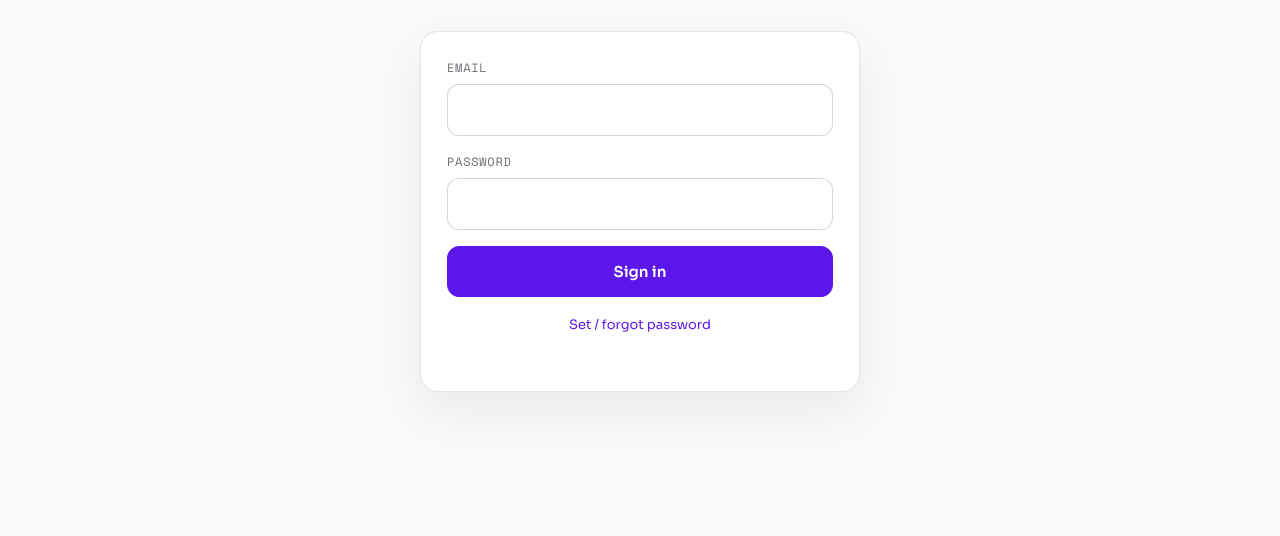
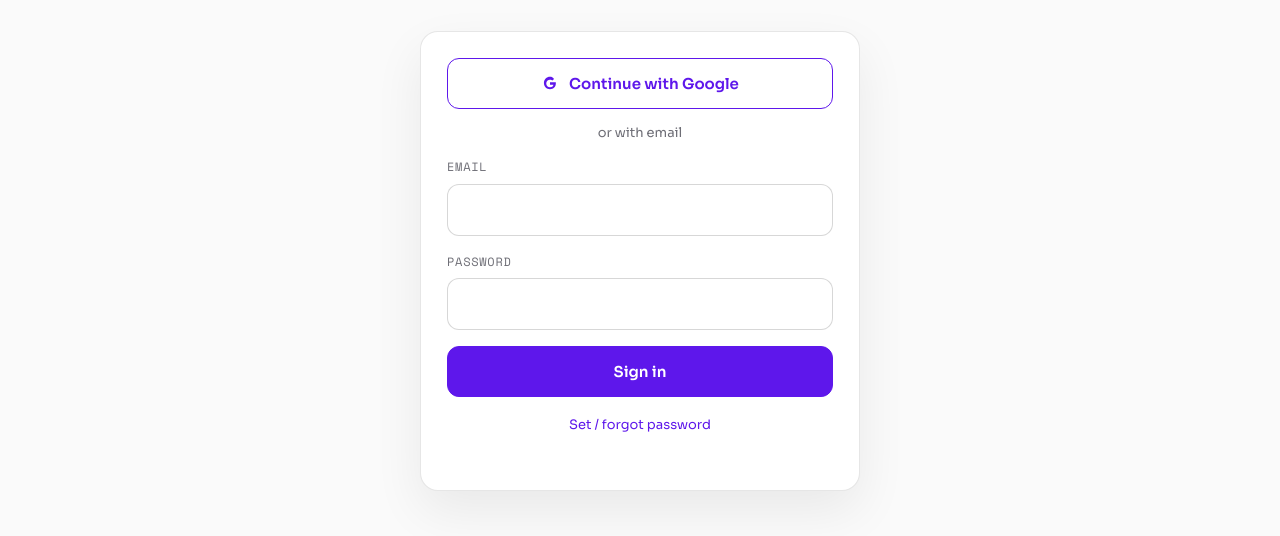
Before and after one commit to asmoboy/website, a plain HTML site: page affiliate/index.html in a window 1280 px wide. Shown: the part 370-906 px from the top of the page. Before the commit the page ends 862 px from the top, so only its background shows below. Drawn offline with nearby package versions, Linux system fonts and the light colour scheme.

Commit message:
Affiliate login: add Sign in with Google (EN/DE/RO)
Mirrors the customer account page's Google OAuth button on the affiliate
dashboard login, redirecting back to /affiliate/. Affiliate data still gates
by email via RLS, so a non-affiliate Google login just sees no profile.

Co-Authored-By: Claude Opus 4.8 <noreply@anthropic.com>

```diff
--- a/affiliate/index.html
+++ b/affiliate/index.html
@@ -88,6 +88,11 @@
       <p class="af-lede" id="afLoginSub">Sign in to track your clicks, confirmed sales and commission in real time.</p>
     </div>
     <div class="card login-card" style="max-width:440px;margin:0 auto;">
+      <button class="btn btn-block btn-outline" id="googleBtn" type="button" style="display:flex;align-items:center;justify-content:center;gap:10px;">
+        <svg width="18" height="18" viewBox="0 0 24 24" aria-hidden="true"><path fill="currentColor" d="M12 11v3.3h4.6c-.2 1.2-1.5 3.5-4.6 3.5-2.8 0-5-2.3-5-5.1s2.2-5.1 5-5.1c1.6 0 2.6.7 3.2 1.2l2.2-2.1C16 4.5 14.2 3.7 12 3.7 7.5 3.7 3.9 7.3 3.9 12s3.6 8.3 8.1 8.3c4.7 0 7.8-3.3 7.8-7.9 0-.5 0-.9-.1-1.4z"/></svg>
+        <span id="googleBtnLabel">Continue with Google</span>
+      </button>
+      <p id="afOrEmail" style="text-align:center;margin:14px 0;font-size:13px;color:var(--text-secondary,#888);">or with email</p>
       <div class="field"><label for="email" id="lblEmail">Email</label><input id="email" type="email" autocomplete="email"></div>
       <div class="field"><label for="password" id="lblPassword">Password</label><input id="password" type="password" autocomplete="current-password"></div>
       <button class="btn btn-block" id="loginBtn">Sign in</button>
@@ -167,6 +172,7 @@
       program: 'Affiliate program', login_pre: 'Your partner ', login_accent: 'dashboard',
       login_sub: 'Sign in to track your clicks, confirmed sales and commission in real time.',
       email: 'Email', password: 'Password', signin: 'Sign in', forgot: 'Set / forgot password',
+      google: 'Continue with Google', or_email: 'or with email',
       almost: 'Almost there', setpw_pre: 'Set your ', setpw_accent: 'password',
       setpw_sub: 'Choose a password for your affiliate dashboard.',
       newpw: 'New password', newpw2: 'Repeat password', save_signin: 'Save password & sign in',
@@ -188,6 +194,7 @@
       program: 'Partnerprogramm', login_pre: 'Dein Partner-', login_accent: 'Dashboard',
       login_sub: 'Melde dich an, um deine Klicks, bestätigten Verkäufe und Provision in Echtzeit zu verfolgen.',
       email: 'E-Mail', password: 'Passwort', signin: 'Anmelden', forgot: 'Passwort setzen / vergessen',
+      google: 'Mit Google fortfahren', or_email: 'oder mit E-Mail',
       almost: 'Fast geschafft', setpw_pre: 'Wähle dein ', setpw_accent: 'Passwort',
       setpw_sub: 'Wähle ein Passwort für dein Affiliate-Dashboard.',
       newpw: 'Neues Passwort', newpw2: 'Passwort wiederholen', save_signin: 'Passwort speichern & anmelden',
@@ -209,6 +216,7 @@
       program: 'Program de afiliere', login_pre: 'Panoul tău de ', login_accent: 'afiliat',
       login_sub: 'Autentifică-te pentru a-ți urmări clicurile, vânzările confirmate și comisionul în timp real.',
       email: 'E-mail', password: 'Parolă', signin: 'Autentificare', forgot: 'Setează / ai uitat parola',
+      google: 'Continuă cu Google', or_email: 'sau cu e-mail',
       almost: 'Aproape gata', setpw_pre: 'Alege-ți ', setpw_accent: 'parola',
       setpw_sub: 'Alege o parolă pentru panoul tău de afiliat.',
       newpw: 'Parolă nouă', newpw2: 'Repetă parola', save_signin: 'Salvează parola & autentifică-te',
@@ -244,6 +252,7 @@
     $('afLoginSub').textContent = t('login_sub');
     $('lblEmail').textContent = t('email'); $('lblPassword').textContent = t('password');
     $('loginBtn').textContent = t('signin'); $('forgotLink').textContent = t('forgot');
+    $('googleBtnLabel').textContent = t('google'); $('afOrEmail').textContent = t('or_email');
     $('afAlmostEb').textContent = t('almost');
     $('afSetpwH').innerHTML = t('setpw_pre') + '<span class="accent">' + t('setpw_accent') + '</span>';
     $('afSetpwSub').textContent = t('setpw_sub');
@@ -335,6 +344,14 @@
     msg.textContent = ''; loadDashboard();
   });
 
+  $('googleBtn').addEventListener('click', async function () {
+    var msg = $('loginMsg'); msg.className = 'msg'; msg.textContent = t('signing_in');
+    var res = await sb.auth.signInWithOAuth({
+      provider: 'google', options: { redirectTo: location.origin + '/affiliate/' }
+    });
+    if (res && res.error) { msg.className = 'msg err'; msg.textContent = res.error.message; }
+  });
+
   $('forgotLink').addEventListener('click', async function (e) {
     e.preventDefault();
     var msg = $('loginMsg'); var email = $('email').value.trim();
```
